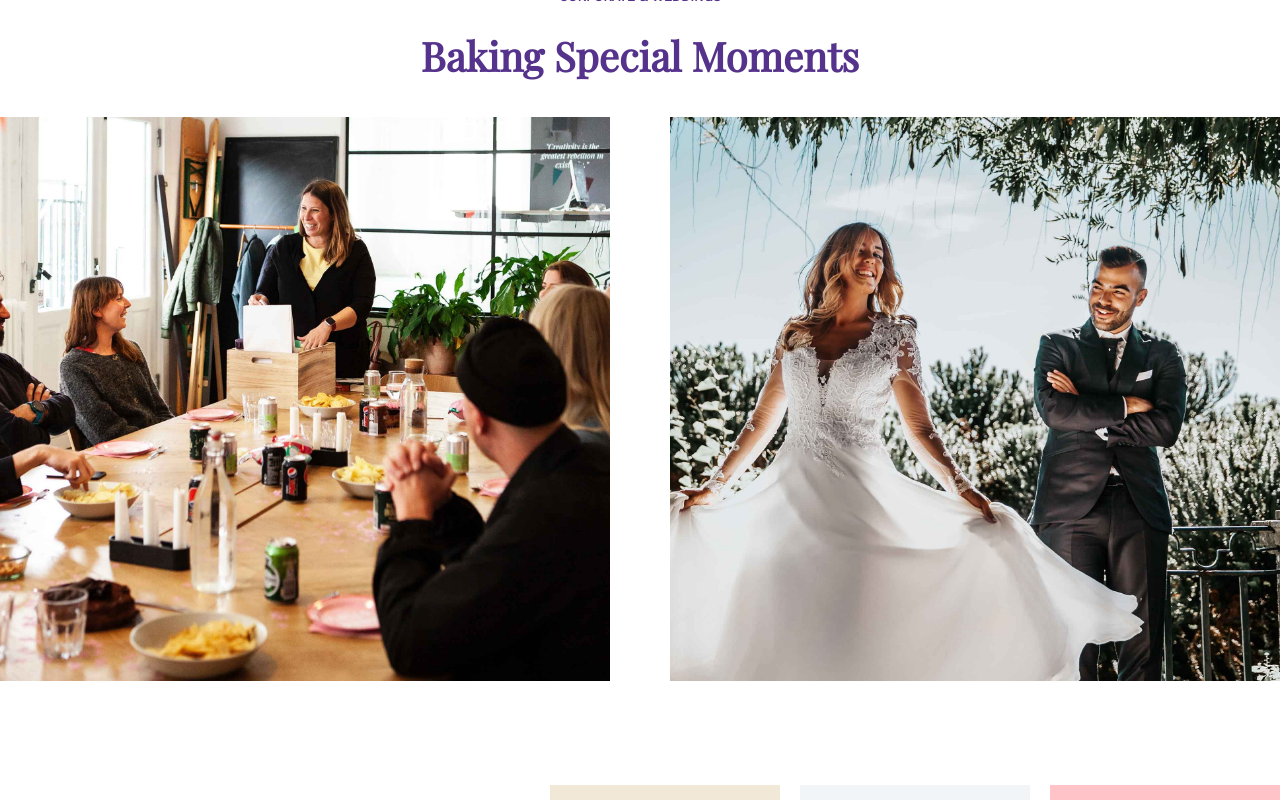
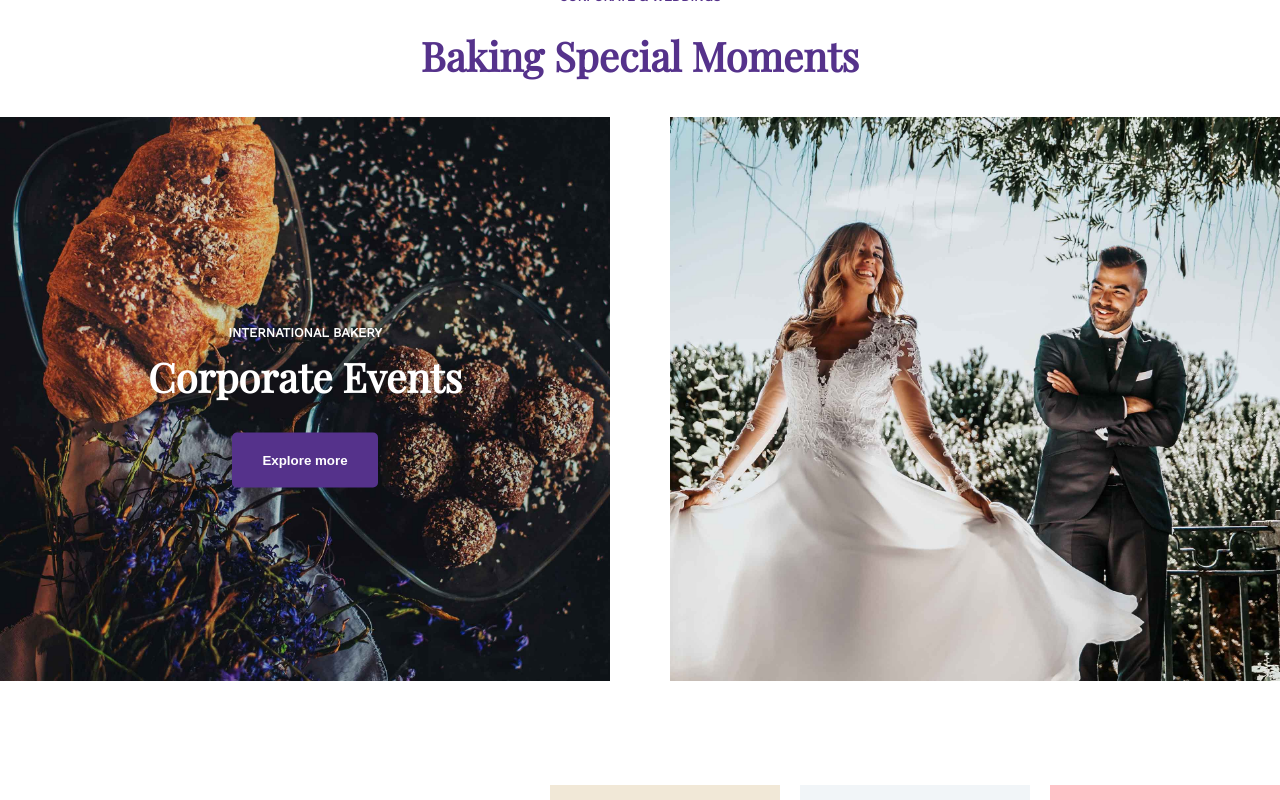
Before and after one commit to EnricoNapolitano/bakery-site, a Vue app: page / in a window 1280 px wide. In both pictures the pointer is over the item 305 px from the left and 1951 px from the top of the page. Shown: the part 1551-2351 px from the top of the page. Built offline with nearby package versions, Linux system fonts and the light colour scheme.

Commit message:
created hover on event pictures

```diff
--- a/src/components/AppMain/EventSection.vue
+++ b/src/components/AppMain/EventSection.vue
@@ -13,7 +13,12 @@ export default {
             <action-call :label="data.event.label" :title="data.event.title"></action-call>
         </div>
         <ul class="d-flex jc-between">
-            <li v-for="img in data.event.img" :key="img.event"><img :src="img.src" :alt="img.event"></li>
+            <li v-for="(img, i) in data.event.img" :key="img.event">
+                <img :src="img.src" :alt="img.event">
+                <img :src="img.hover" :alt="img.event" class="hover">
+                <action-call :label="data.event.hover[i].label" :title="data.event.hover[i].title"
+                    :button_label="data.event.hover[i].button" class="hover"></action-call>
+            </li>
         </ul>
     </section>
 </template>
@@ -22,6 +27,10 @@ export default {
 @use '../../assets/scss/partials/mixins' as*;
 
 #event-section {
+    .hover {
+        display: none;
+    }
+
     h4 {
         font-size: 0.8rem;
         padding-bottom: 25px;
@@ -43,6 +52,35 @@ export default {
     li {
         margin: 0 30px;
         padding: 0;
+        position: relative;
+
+        &:hover {
+            img {
+                display: none;
+            }
+
+            img.hover {
+                display: inline-block;
+            }
+
+            .h-event {
+                display: block;
+                position: absolute;
+                bottom: 50%;
+                left: 50%;
+                transform: translate(-50%, 50%);
+            }
+
+            h4 {
+                padding: 10px;
+                color: white;
+            }
+
+            h2 {
+                padding-bottom: 30px;
+                color: white;
+            }
+        }
     }
 
     img {
```
